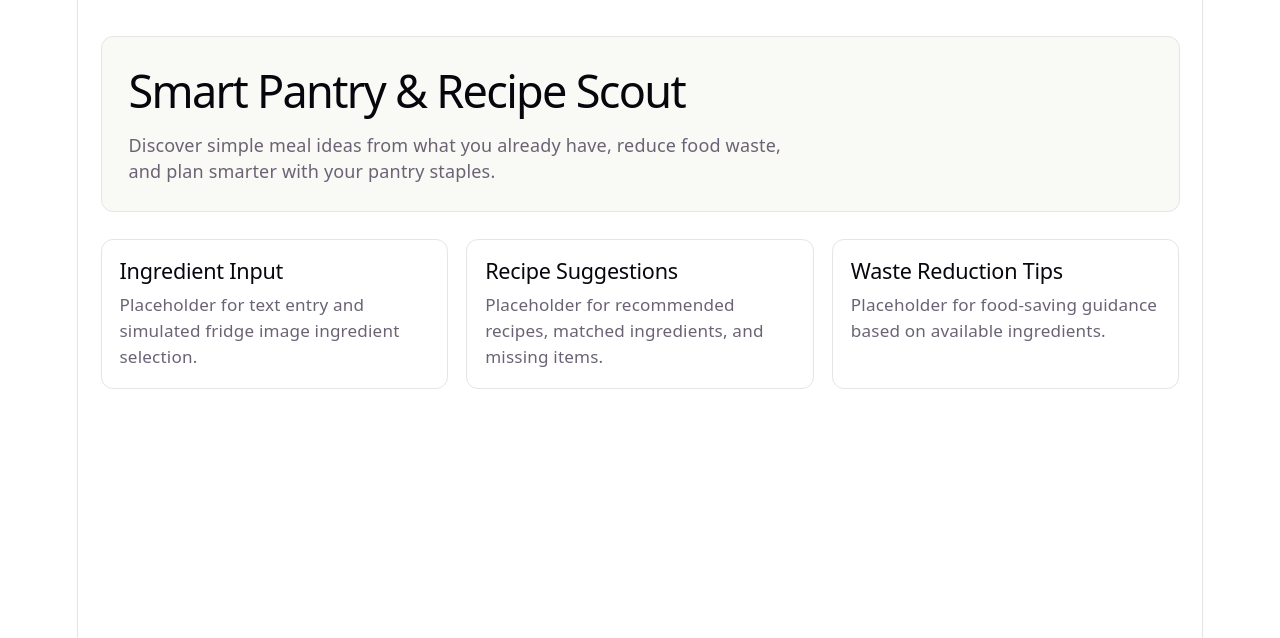
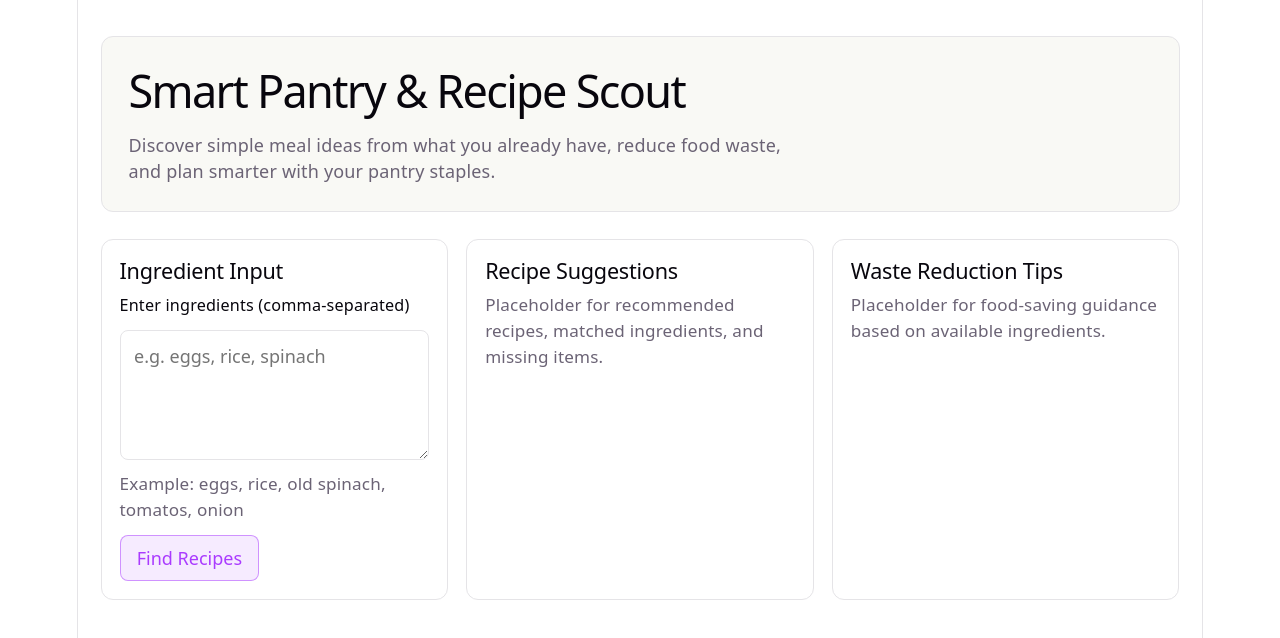
Before and after one commit to KevinDrake04/Smart-Pantry-Recipe-Scout, a React (Vite) app: page / in a window 1280 px wide. Shown: the top 638 px of the page. Built offline with nearby package versions, Linux system fonts and the light colour scheme.

Commit message:
Add ingredient input component

```diff
--- a/src/App.css
+++ b/src/App.css
@@ -47,6 +47,65 @@
   font-size: 0.95rem;
 }
 
+.ingredient-input {
+  display: grid;
+  gap: 0.65rem;
+}
+
+.ingredient-label {
+  font-size: 0.9rem;
+  color: var(--text-h);
+}
+
+.ingredient-textarea {
+  width: 100%;
+  box-sizing: border-box;
+  resize: vertical;
+  border: 1px solid var(--border);
+  border-radius: 8px;
+  padding: 0.65rem 0.75rem;
+  font: inherit;
+  color: var(--text-h);
+  background: var(--bg);
+}
+
+.ingredient-helper {
+  font-size: 0.85rem;
+}
+
+.ingredient-submit {
+  justify-self: start;
+  border: 1px solid var(--accent-border);
+  border-radius: 8px;
+  padding: 0.5rem 0.9rem;
+  font: inherit;
+  color: var(--accent);
+  background: var(--accent-bg);
+  cursor: pointer;
+}
+
+.ingredient-submit:hover {
+  border-color: var(--accent);
+}
+
+.ingredient-preview {
+  margin-top: 0.9rem;
+  border-top: 1px solid var(--border);
+  padding-top: 0.75rem;
+  display: grid;
+  gap: 0.4rem;
+}
+
+.preview-label {
+  font-size: 0.85rem;
+  color: var(--text);
+}
+
+.preview-text {
+  color: var(--text-h);
+  overflow-wrap: anywhere;
+}
+
 @media (max-width: 900px) {
   .placeholder-grid {
     grid-template-columns: 1fr;
--- a/src/App.tsx
+++ b/src/App.tsx
@@ -1,6 +1,15 @@
+import { useState } from 'react'
+import IngredientInput from './components/IngredientInput'
 import './App.css'
 
 function App() {
+  const [ingredientText, setIngredientText] = useState('')
+  const [submittedIngredients, setSubmittedIngredients] = useState('')
+
+  const handleSubmit = () => {
+    setSubmittedIngredients(ingredientText)
+  }
+
   return (
     <main className="app-shell">
       <header className="app-header">
@@ -14,10 +23,17 @@ function App() {
       <section className="placeholder-grid" aria-label="Feature sections">
         <article className="placeholder-card">
           <h2>Ingredient Input</h2>
-          <p>
-            Placeholder for text entry and simulated fridge image ingredient
-            selection.
-          </p>
+          <IngredientInput
+            value={ingredientText}
+            onChange={setIngredientText}
+            onSubmit={handleSubmit}
+          />
+          {submittedIngredients.trim() !== '' && (
+            <div className="ingredient-preview">
+              <p className="preview-label">Temporary preview:</p>
+              <p className="preview-text">{submittedIngredients}</p>
+            </div>
+          )}
         </article>
 
         <article className="placeholder-card">
--- /dev/null
+++ b/src/components/IngredientInput.tsx
@@ -0,0 +1,31 @@
+type IngredientInputProps = {
+  value: string
+  onChange: (value: string) => void
+  onSubmit: () => void
+}
+
+function IngredientInput({ value, onChange, onSubmit }: IngredientInputProps) {
+  return (
+    <div className="ingredient-input">
+      <label htmlFor="ingredient-textarea" className="ingredient-label">
+        Enter ingredients (comma-separated)
+      </label>
+      <textarea
+        id="ingredient-textarea"
+        className="ingredient-textarea"
+        value={value}
+        onChange={(event) => onChange(event.target.value)}
+        placeholder="e.g. eggs, rice, spinach"
+        rows={4}
+      />
+      <p className="ingredient-helper">
+        Example: eggs, rice, old spinach, tomatos, onion
+      </p>
+      <button type="button" className="ingredient-submit" onClick={onSubmit}>
+        Find Recipes
+      </button>
+    </div>
+  )
+}
+
+export default IngredientInput
```
